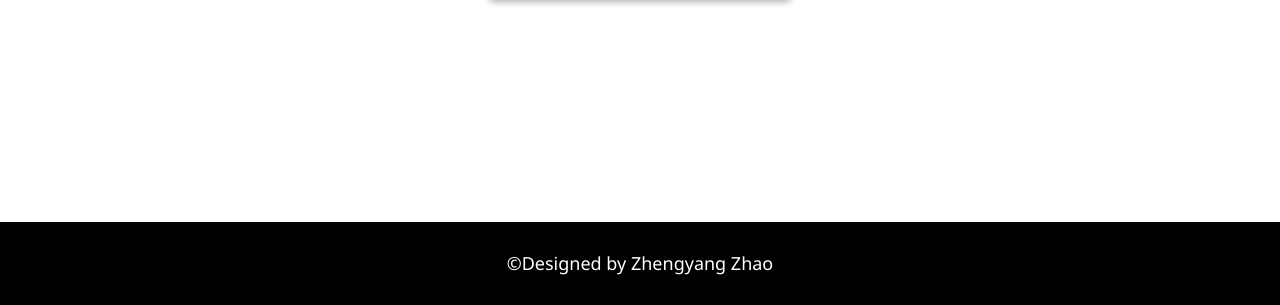
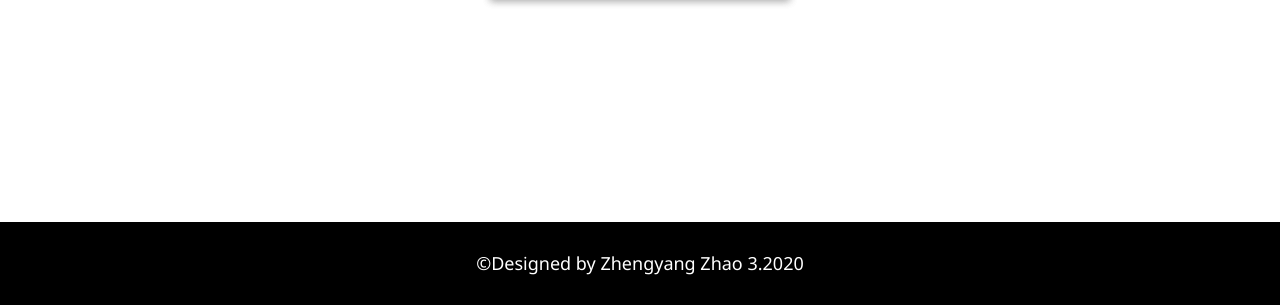
Before and after one commit to zzyang20/SI539, a plain HTML site: page mylife.html in a window 1280 px wide. Shown: the part 2206-2511 px from the top of the page. Drawn offline with Linux system fonts and the light colour scheme.

Commit message:
Update mylife.html

```diff
--- a/mylife.html
+++ b/mylife.html
@@ -186,7 +186,7 @@
     </main>
 
     <footer>
-        <p>&copy;Designed by Zhengyang Zhao</p>
+        <p>&copy;Designed by Zhengyang Zhao 3.2020</p>
     </footer>
 
     <script src="js/icon.js"></script>
```
